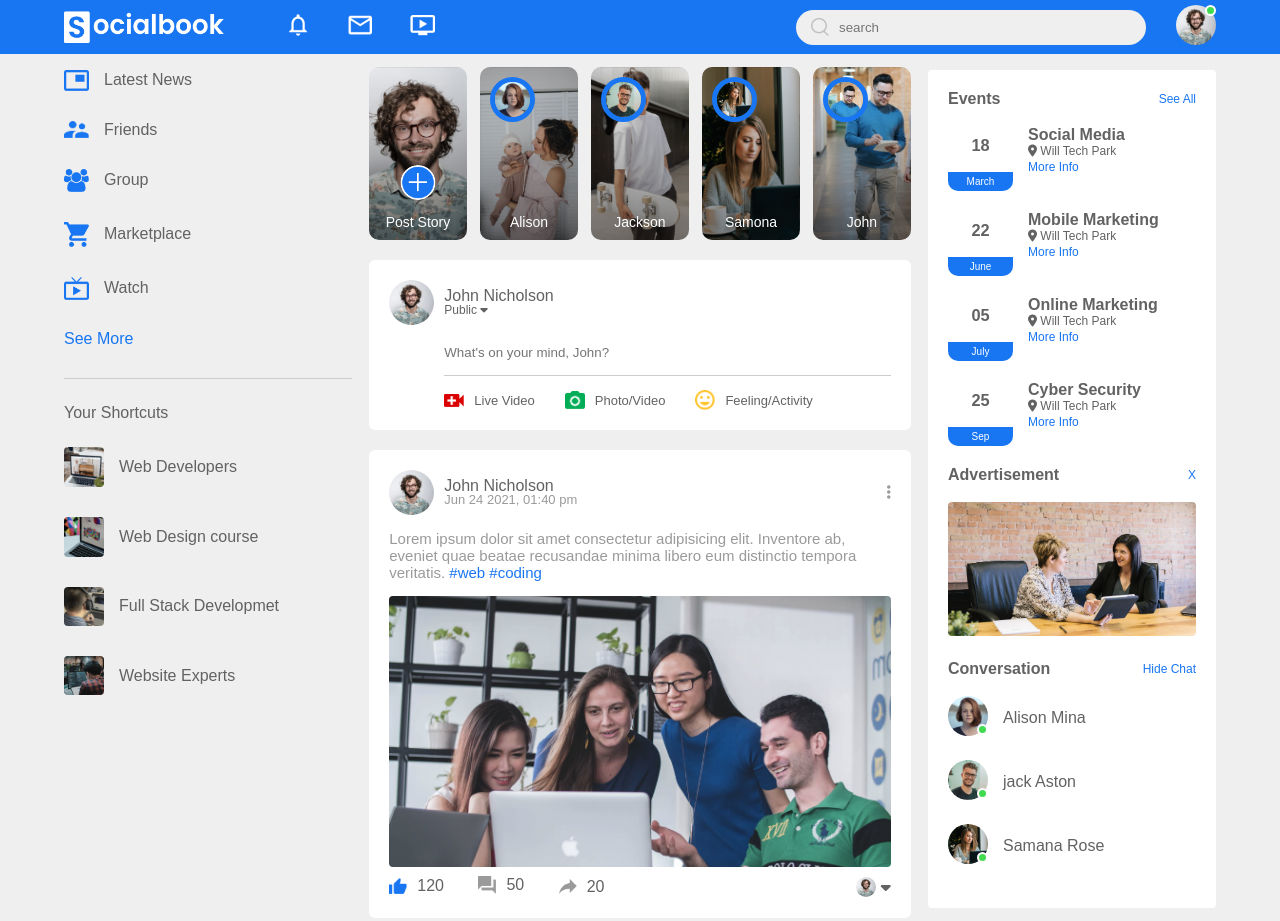
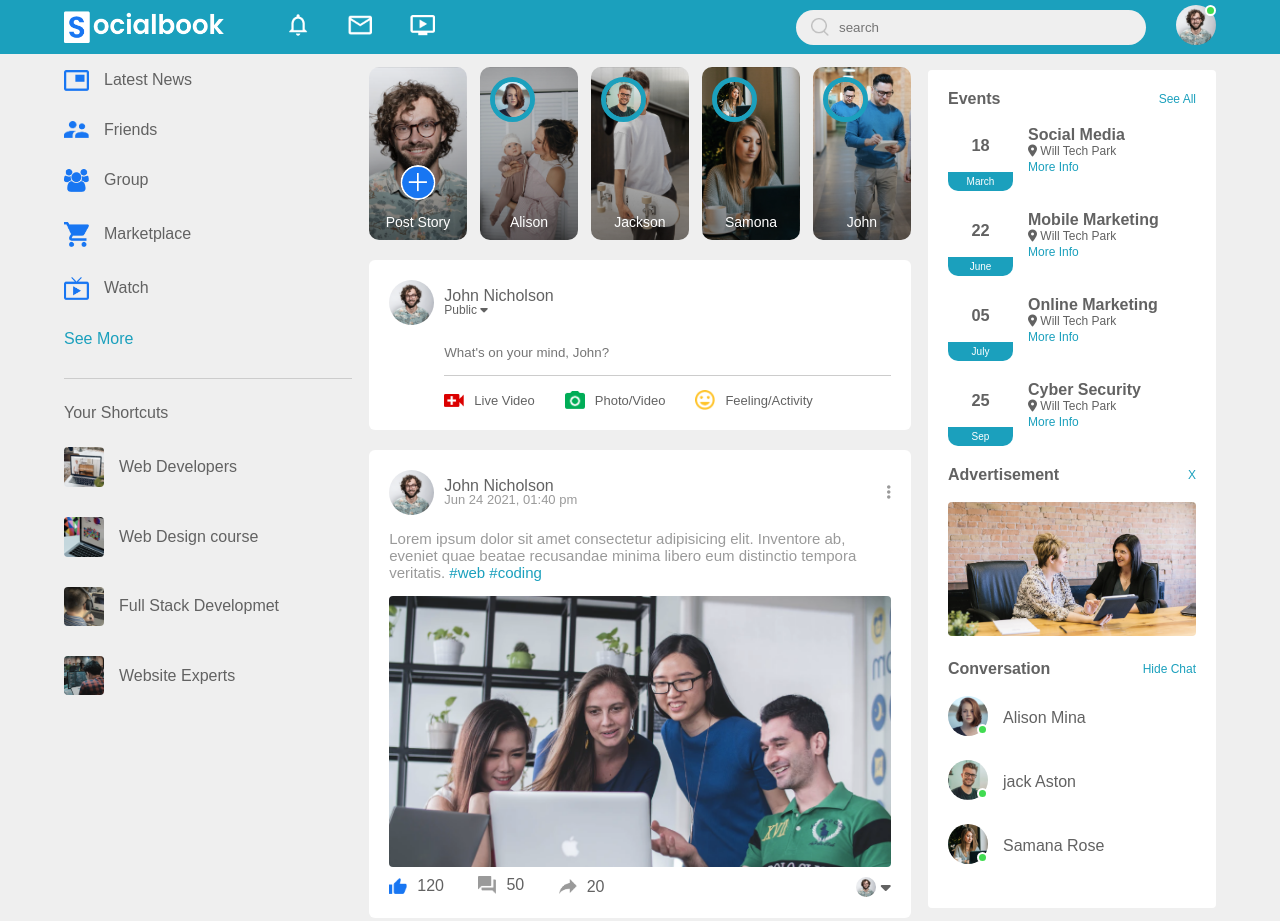
Before and after one commit to Deepankar0712/Social-Media, a plain HTML site: page index.html in a window 1280 px wide. Shown: the top 921 px of the page. Drawn offline with Linux system fonts and the light colour scheme.

Commit message:
style.css

```diff
--- a/style.css
+++ b/style.css
@@ -7,7 +7,7 @@
 
 :root {
     --body-color: #efefef;
-    --nav-color: #1876f2;
+    --nav-color: #1ba0bd;
     --bg-color: #fff;
 }
 
@@ -148,7 +148,7 @@ nav {
 }
 
 .imp-links a:last-child {
-    color: #1876f2;
+    color: #1ba0bd;
 }
 
 .imp-links {
@@ -182,7 +182,7 @@ nav {
 
 .sidebar-title a {
     text-decoration: none;
-    color: #1876f2;
+    color: #1ba0bd;
     font-size: 12px;
 }
 
@@ -211,7 +211,7 @@ nav {
 .event a {
     font-size: 12px;
     text-decoration: none;
-    color: #1876f2;
+    color: #1ba0bd;
 }
 
 .left-event span {
@@ -219,7 +219,7 @@ nav {
     bottom: 0;
     left: 0;
     width: 100%;
-    background: #1876f2;
+    background: #1ba0bd;
     color: #fff;
     font-size: 10px;
     padding: 4px 0;
@@ -274,7 +274,7 @@ nav {
     border-radius: 50%;
     top: 10px;
     left: 10px;
-    border: 5px solid #1876f2;
+    border: 5px solid #1ba0bd;
 }
 
 .story p {
@@ -398,7 +398,7 @@ nav {
 }
 
 .post-text a {
-    color: #1876f2;
+    color: #1ba0bd;
     text-decoration: none;
 }
 
@@ -478,7 +478,7 @@ nav {
 
 .user-profile a {
     font-size: 12px;
-    color: #1876f2;
+    color: #1ba0bd;
     text-decoration: none;
 }
 
```
